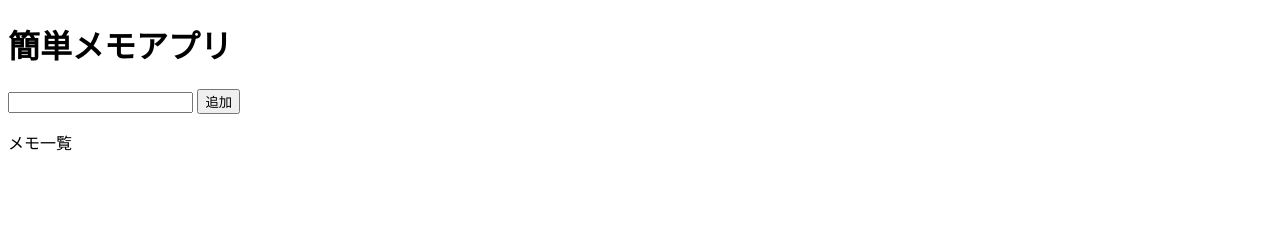
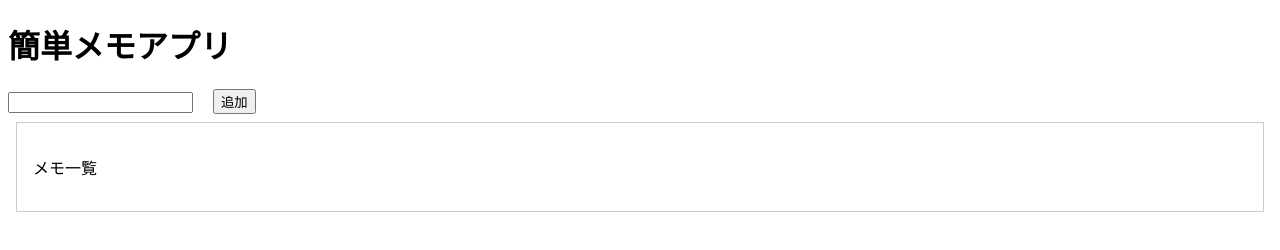
Before and after one commit to Onepiece2424/20220719_react_episode3_memo_app, a website built with Parcel: page index.html in a window 1280 px wide. Built offline with nearby package versions, Linux system fonts and the light colour scheme.

Commit message:
事前準備、styles.cssの作成

```diff
--- a/src/styles.css
+++ b/src/styles.css
@@ -1,3 +1,13 @@
-body {
-  font-family: sans-serif;
+.container {
+  border: solid 1px #ccc;
+  padding: 16px;
+  margin: 8px;
 }
+
+li > div {
+  display: flex;
+  align-items: center;
+}
+button {
+  margin-left: 16px;
+}
```
